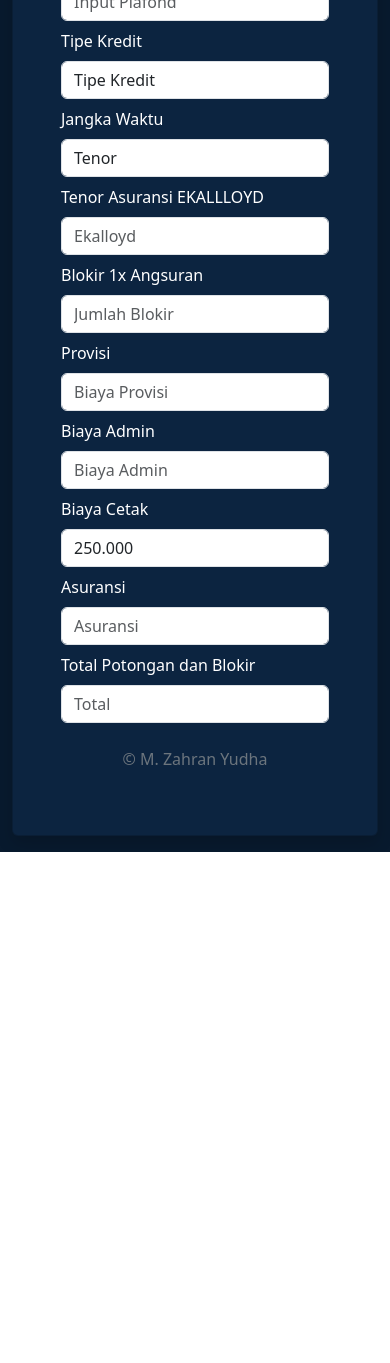
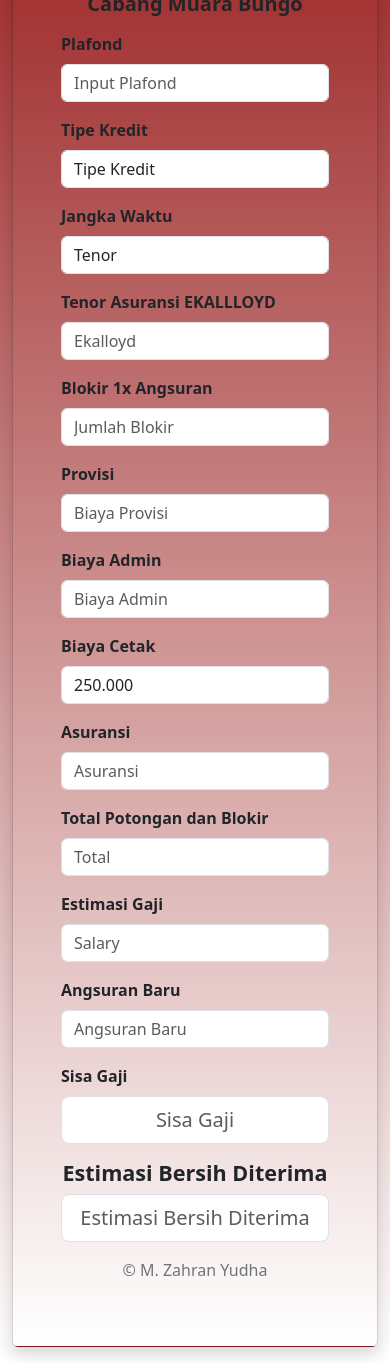
Before and after one commit to kaptenPijay/aplikasi-perhitungan-kredit, a website built with Vite: page index.html in a window 390 px wide. Shown: the part 170-1533 px from the top of the page. Before the commit the page ends 1022 px from the top, so only its background shows below. Built offline with nearby package versions, Linux system fonts and the light colour scheme; some packages are replaced by stand-ins of ours.

Commit message:
finish v.0.0.1

```diff
--- a/index.html
+++ b/index.html
@@ -7,90 +7,232 @@
   </head>
   <body>
     <div class="container">
-      <div class="card container p-5 shadow col-sm-12 col-lg-12 mb-3 mt-2">
-        <h3 class="text-center text-white">Simulasi Perhitungan Kredit</h3>
-        <label for="Plafond" class="text-white mb-2">Plafond</label>
+      <div class="card custom-card p-5 rounded shadow mb-3 mt-2">
+        <h2 class="text-center text-dark">Simulasi Perhitungan Kredit</h2>
+        <div class="d-flex justify-content-center">
+          <img
+            class="img-fluid rounded"
+            src="/public/logo.jpg"
+            alt="Logo Bank Jambi"
+            width="20%"
+          />
+        </div>
+        <h5 class="text-center fw-bolder mt-2 mb-3">Cabang Muara Bungo</h5>
+        <!-- Baris 1 -->
+        <div class="row">
+          <div class="col-12 col-md-6 mb-3">
+            <label for="plafond" class="text-dark fw-bolder mb-2 fw-bolder"
+              >Plafond</label
+            >
             <input
               type="text"
               id="plafond"
               name="Plafond"
-          class="form-control mb-2"
+              class="form-control"
               placeholder="Input Plafond"
             />
-        <label for="tipe_credit" class="text-white mb-2">Tipe Kredit</label>
+          </div>
+
+          <div class="col-12 col-md-6 mb-3">
+            <label for="tipe_credit" class="text-dark fw-bolder mb-2"
+              >Tipe Kredit</label
+            >
             <select
               name="tipe_credit"
               id="tipe_credit"
-          class="form-control mb-2"
+              class="form-control"
             ></select>
+          </div>
+        </div>
 
-        <label for="tahun" class="text-white mb-2">Jangka Waktu</label>
-        <select name="tahun" id="tahun" class="form-control mb-2"><option value="">Tenor</option></select>
+        <!-- Baris 2 -->
+        <div class="row">
+          <div class="col-12 col-md-6 mb-3">
+            <label for="tahun" class="text-dark fw-bolder mb-2"
+              >Jangka Waktu</label
+            >
+            <select name="tahun" id="tahun" class="form-control">
+              <option value="">Tenor</option>
+            </select>
+          </div>
 
-        <label for="ekalloyd" class="text-white mb-2">Tenor Asuransi EKALLLOYD</label>
+          <div class="col-12 col-md-6 mb-3">
+            <label for="ekalloyd" class="text-dark fw-bolder mb-2"
+              >Tenor Asuransi EKALLLOYD</label
+            >
             <input
               type="text"
               id="ekalloyd"
               name="ekalloyd"
-          class="form-control mb-2"
+              class="form-control"
               placeholder="Ekalloyd"
               readonly
             />
-        <label for="blokir" class="text-white mb-2">Blokir 1x Angsuran</label>
+          </div>
+        </div>
+
+        <!-- Baris 3 -->
+        <div class="row">
+          <div class="col-12 col-md-6 mb-3">
+            <label for="blokir" class="text-dark fw-bolder mb-2"
+              >Blokir 1x Angsuran</label
+            >
             <input
               type="text"
               id="blokir"
               name="blokir"
-          class="form-control mb-2"
+              class="form-control"
               placeholder="Jumlah Blokir"
               readonly
             />
-        <label for="provisi" class="text-white mb-2">Provisi</label>
+          </div>
+
+          <div class="col-12 col-md-6 mb-3">
+            <label for="provisi" class="text-dark fw-bolder mb-2"
+              >Provisi</label
+            >
             <input
               type="text"
               id="provisi"
               name="provisi"
-          class="form-control mb-2"
+              class="form-control"
               placeholder="Biaya Provisi"
               readonly
             />
-        <label for="admin" class="text-white mb-2">Biaya Admin</label>
+          </div>
+        </div>
+
+        <!-- Baris 4 -->
+        <div class="row">
+          <div class="col-12 col-md-6 mb-3">
+            <label for="admin" class="text-dark fw-bolder mb-2"
+              >Biaya Admin</label
+            >
             <input
               type="text"
               id="admin"
               name="admin"
-          class="form-control mb-2"
+              class="form-control"
               placeholder="Biaya Admin"
               readonly
             />
-        <label for="cetak" class="text-white mb-2">Biaya Cetak</label>
+          </div>
+
+          <div class="col-12 col-md-6 mb-3">
+            <label for="cetak" class="text-dark fw-bolder mb-2"
+              >Biaya Cetak</label
+            >
             <input
               type="text"
               id="cetak"
               name="cetak"
-          class="form-control mb-2"
+              class="form-control"
               value="250.000"
               readonly
             />
-        <label for="asuransi" class="text-white mb-2">Asuransi</label>
+          </div>
+        </div>
+
+        <!-- Baris 5 -->
+        <div class="row">
+          <div class="col-12 col-md-6 mb-3">
+            <label for="asuransi" class="text-dark fw-bolder mb-2"
+              >Asuransi</label
+            >
             <input
               type="text"
               id="asuransi"
               name="asuransi"
-          class="form-control mb-2"
+              class="form-control"
               placeholder="Asuransi"
               readonly
             />
-        <label for="total" class="text-white mb-2">Total Potongan dan Blokir</label>
+          </div>
+
+          <div class="col-12 col-md-6 mb-3">
+            <label for="total" class="text-dark fw-bolder mb-2"
+              >Total Potongan dan Blokir</label
+            >
             <input
               type="text"
               id="total"
               name="total"
-          class="form-control mb-2"
+              class="form-control"
               placeholder="Total"
               readonly
             />
+          </div>
+        </div>
+
+        <!-- Baris 6 -->
+        <div class="row">
+          <div class="col-12 col-md-6 mb-3">
+            <label for="salary" class="text-dark fw-bolder mb-2"
+              >Estimasi Gaji</label
+            >
+            <input
+              type="text"
+              id="salary"
+              name="salary"
+              class="form-control"
+              placeholder="Salary"
+            />
+          </div>
+
+          <div class="col-12 col-md-6 mb-3">
+            <label for="new_angsuran" class="text-dark fw-bolder mb-2"
+              >Angsuran Baru</label
+            >
+            <input
+              type="text"
+              id="new_angsuran"
+              name="new_angsuran"
+              class="form-control"
+              placeholder="Angsuran Baru"
+              readonly
+            />
+          </div>
+        </div>
+
+        <!-- Baris 7 -->
+        <div class="d-flex justify-content-center">
+          <div class="col-12 col-md-6">
+            <label for="sisa_gaji" class="text-dark fw-bolder mb-2"
+              >Sisa Gaji</label
+            >
+            <input
+              type="text"
+              id="sisa_gaji"
+              name="sisa_gaji"
+              class="form-control form-control-lg text-center"
+              placeholder="Sisa Gaji"
+              readonly
+            />
+          </div>
+        </div>
+
+        <!-- Baris 8 -->
+        <div class="d-flex justify-content-center">
+          <div class="col-12 col-md-12">
+            <h4
+              for="estimasiBersih"
+              class="text-dark fw-bolder mb-2 text-center mt-3"
+            >
+              Estimasi Bersih Diterima
+            </h4>
+            <input
+              type="text"
+              id="estimasiBersih"
+              name="estimasiBersih"
+              class="form-control form-control-lg text-center"
+              placeholder="Estimasi Bersih Diterima"
+              readonly
+            />
+          </div>
+        </div>
+
         <p class="text-secondary text-center mt-3">&copy; M. Zahran Yudha</p>
+      </div>
     </div>
 
     <script type="module" src="/src/main.js"></script>
--- a/src/main.js
+++ b/src/main.js
@@ -1,5 +1,5 @@
 import 'bootstrap/dist/css/bootstrap.min.css';
-import { cekNilai, hitungCicilan, replaceDot, hitungProvisi, hitungBiayaAdmin, hitungBiayaAsuransi, totalPotongan } from './counter.js';
+import { cekNilai, hitungCicilan, replaceDot, hitungProvisi, hitungBiayaAdmin, hitungBiayaAsuransi, totalPotongan, sisaGaji, estimasiBersihDiterima } from './counter.js';
 import * as XLSX from 'xlsx';
 import Swal from 'sweetalert2'
 
@@ -13,6 +13,10 @@ const admin = document.getElementById("admin");
 const asuransi = document.getElementById("asuransi");
 const blokir = document.getElementById("blokir");
 const total = document.getElementById("total");
+const salary = document.getElementById("salary");
+const newAngsuran = document.getElementById("new_angsuran");
+const gajiTersisa = document.getElementById("sisa_gaji");
+const estimasiBersih = document.getElementById("estimasiBersih");
 
 for (let i = 1; i <= 20; i++) {
     tahun.insertAdjacentHTML("beforeend", `
@@ -92,23 +96,30 @@ const rules = {
 // Event listener
 plafond.addEventListener("keyup", () => {
     replaceDot(plafond);
-    hitungCicilan(plafond, tahun, blokir);
+    hitungCicilan(plafond, tahun, blokir, newAngsuran);
     hitungProvisi(plafond, provisi);
     hitungBiayaAdmin(admin,tahun);
     hitungBiayaAsuransi(plafond,asuransi);
     totalPotongan(total,blokir.value,provisi.dataset.value,admin.value,asuransi.value)
+    estimasiBersihDiterima(plafond,total,estimasiBersih)
 });
 
 tahun.addEventListener("change", () => {
     cekNilai(tipe, tahun, ekalloyd, rules);
-    hitungCicilan(plafond, tahun, blokir);
+    hitungCicilan(plafond, tahun, blokir, newAngsuran);
     hitungBiayaAsuransi(plafond,asuransi);
     hitungBiayaAdmin(admin,tahun);
     totalPotongan(total,blokir.value,provisi.dataset.value,admin.value,asuransi.value)
+    estimasiBersihDiterima(plafond,total,estimasiBersih)
 });
 tipe.addEventListener("change", () => {
   cekNilai(tipe, tahun, ekalloyd, rules)
   hitungBiayaAsuransi(plafond,asuransi);
   totalPotongan(total,blokir.value,provisi.dataset.value,admin.value,asuransi.value)
+  estimasiBersihDiterima(plafond,total,estimasiBersih)
 });
+salary.addEventListener("keyup",()=>{
+    replaceDot(salary);
+    sisaGaji(salary,newAngsuran,gajiTersisa)
 })
+})
--- a/src/style.css
+++ b/src/style.css
@@ -3,95 +3,37 @@
   line-height: 1.5;
   font-weight: 400;
 
-  color-scheme: light dark;
   color: rgba(255, 255, 255, 0.87);
-  background-color: #242424;
 
   font-synthesis: none;
   text-rendering: optimizeLegibility;
   -webkit-font-smoothing: antialiased;
   -moz-osx-font-smoothing: grayscale;
 }
-
-a {
-  font-weight: 500;
-  color: #646cff;
-  text-decoration: inherit;
-}
-a:hover {
-  color: #535bf2;
+body {
+  background: linear-gradient(to bottom, rgb(152, 28, 28), white) !important;
 }
 
-body {
-  margin: 0;
-  display: flex;
-  min-height: 100vh;
-  background-color: #081a2e !important;
-}
-.card{
-  background-color: #0c2440 !important;
-}
-h1 {
-  font-size: 3.2em;
-  line-height: 1.1;
-}
+  .custom-card {
+    background: linear-gradient(to bottom, rgb(152, 28, 28), white);
 
-#app {
-  max-width: 1280px;
-  margin: 0 auto;
-  padding: 2rem;
-  text-align: center;
-}
-
-.logo {
-  height: 6em;
-  padding: 1.5em;
-  will-change: filter;
-  transition: filter 300ms;
-}
-.logo:hover {
-  filter: drop-shadow(0 0 2em #646cffaa);
-}
-.logo.vanilla:hover {
-  filter: drop-shadow(0 0 2em #f7df1eaa);
-}
-
-.card {
-  padding: 2em;
-}
-
-.read-the-docs {
-  color: #888;
-}
-
-button {
-  border-radius: 8px;
-  border: 1px solid transparent;
-  padding: 0.6em 1.2em;
-  font-size: 1em;
-  font-weight: 500;
-  font-family: inherit;
-  background-color: #1a1a1a;
-  cursor: pointer;
-  transition: border-color 0.25s;
-}
-button:hover {
-  border-color: #646cff;
-}
-button:focus,
-button:focus-visible {
-  outline: 4px auto -webkit-focus-ring-color;
-}
-
-@media (prefers-color-scheme: light) {
-  :root {
-    color: #213547;
-    background-color: #ffffff;
+    border-radius: 15px;
   }
-  a:hover {
-    color: #747bff;
+ @media (max-width: 767px) {
+    .card {
+      width: 100%;
+      margin: 0 !important;
+      border-radius: 0.5rem;
+      padding: 1.5rem;
+    }
+    .form-control {
+      font-size: 1.1rem;
+      padding: 0.6rem 0.5rem;
+    }
+    label {
+      font-size: 1rem;
+    }
+    h3 {
+      font-size: 1.4rem;
+    }
   }
-  button {
-    background-color: #f9f9f9;
-  }
-}
```
Also changed, not shown: src/counter.js (+17 -1 lines), public/logo.jpg (added), public/logo.png (added). Lines whose indentation alone changed are shown as unchanged.
